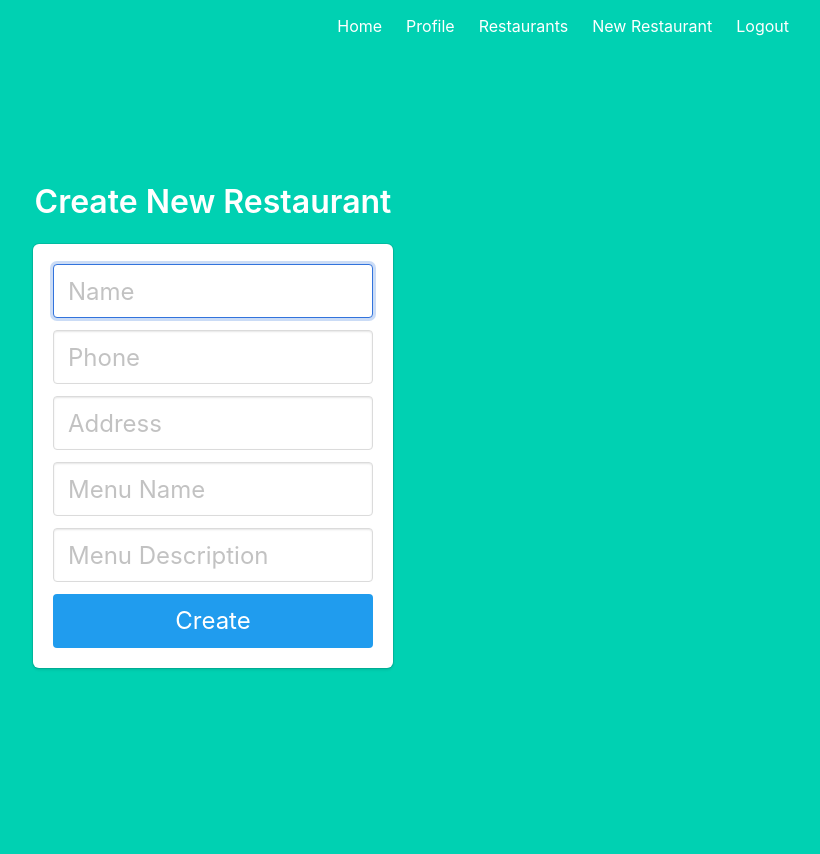
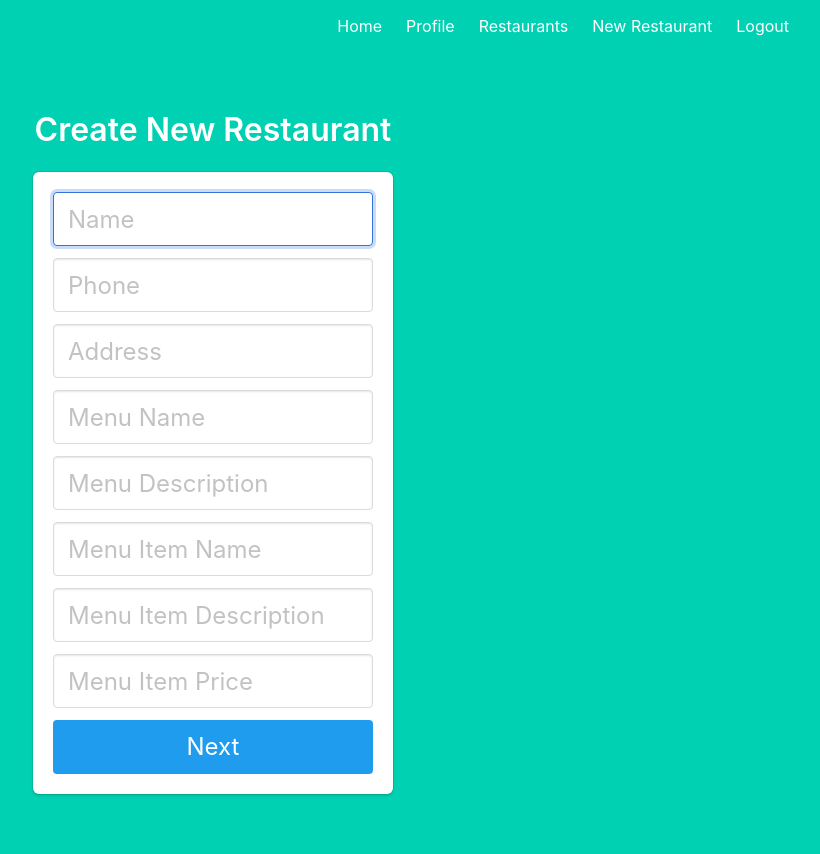
Before and after one commit to SohilaBogdadyNagdy/Tribetactics, a Flask app: page /new_restaurants in a window 1280 px wide. Shown: the whole page, without its empty margins (427-1247 px from the left). Before the commit the page ends 670 px from the top, so only its background shows below. Run offline with Flask 2, Linux system fonts and the light colour scheme; a user stored in the database is signed in.

Commit message:
New Menu Item

```diff
--- a/app/main.py
+++ b/app/main.py
@@ -2,7 +2,7 @@ from flask import Blueprint, render_template, redirect, url_for, request, flash
 from flask_login import login_required, current_user
 
 from . import db
-from .models import User, Restaurant, Menu
+from .models import User, Restaurant, Menu, MenuItem
 
 main = Blueprint('main', __name__)
 
@@ -51,4 +51,12 @@ def restaurants_post():
     db.session.add(new_restaurant)
     db.session.commit()
 
+    menuItemName= request.form.get('menuItemName')
+    menuItemDescription= request.form.get('menuItemDescription')
+    menuItemPrice = request.form.get('meuItemPrice')
+
+    new_menu_item = MenuItem(name=menuItemName, description=menuItemDescription, price=menuItemPrice, menu=new_menu.id)
+    db.session.add(new_restaurant)
+    db.session.commit()
+
     return redirect(url_for('main.restaurants'))
--- a/app/templates/new-restaurant.html
+++ b/app/templates/new-restaurant.html
@@ -12,41 +12,51 @@
             {% endif %}
         {% endwith %}
         <form method="POST" action="/restaurants">
-
-
             <div class="field">
                 <div class="control">
                     <input class="input is-large" type="text" name="name" placeholder="Name" autofocus="">
                 </div>
             </div>
-
             <div class="field">
                 <div class="control">
                     <input class="input is-large" type="text" name="phone" placeholder="Phone" autofocus="">
                 </div>
             </div>
-
-
             <div class="field">
                 <div class="control">
                     <input class="input is-large" type="text" name="address" placeholder="Address" autofocus="">
                 </div>
             </div>
-
-
             <div class="field">
                 <div class="control">
                     <input class="input is-large" type="text" name="menuName" placeholder="Menu Name" autofocus="">
                 </div>
             </div>
-
             <div class="field">
                 <div class="control">
                     <input class="input is-large" type="text" name="menuDescription" placeholder="Menu Description" autofocus="">
                 </div>
             </div>
 
-            <button class="button is-block is-info is-large is-fullwidth">Create</button>
+            <div class="field">
+                <div class="control">
+                    <input class="input is-large" type="text" name="menuItemName" placeholder="Menu Item Name" autofocus="">
+                </div>
+            </div>
+
+            <div class="field">
+                <div class="control">
+                    <input class="input is-large" type="text" name="menuItemDescription" placeholder="Menu Item Description" autofocus="">
+                </div>
+            </div>
+
+            <div class="field">
+                <div class="control">
+                    <input class="input is-large" type="text" name="menuItemPrice" placeholder="Menu Item Price" autofocus="">
+                </div>
+            </div>
+
+            <button class="button is-block is-info is-large is-fullwidth">Next</button>
         </form>
     </div>
 </div>
```
Also changed, not shown: app/db.sqlite.
